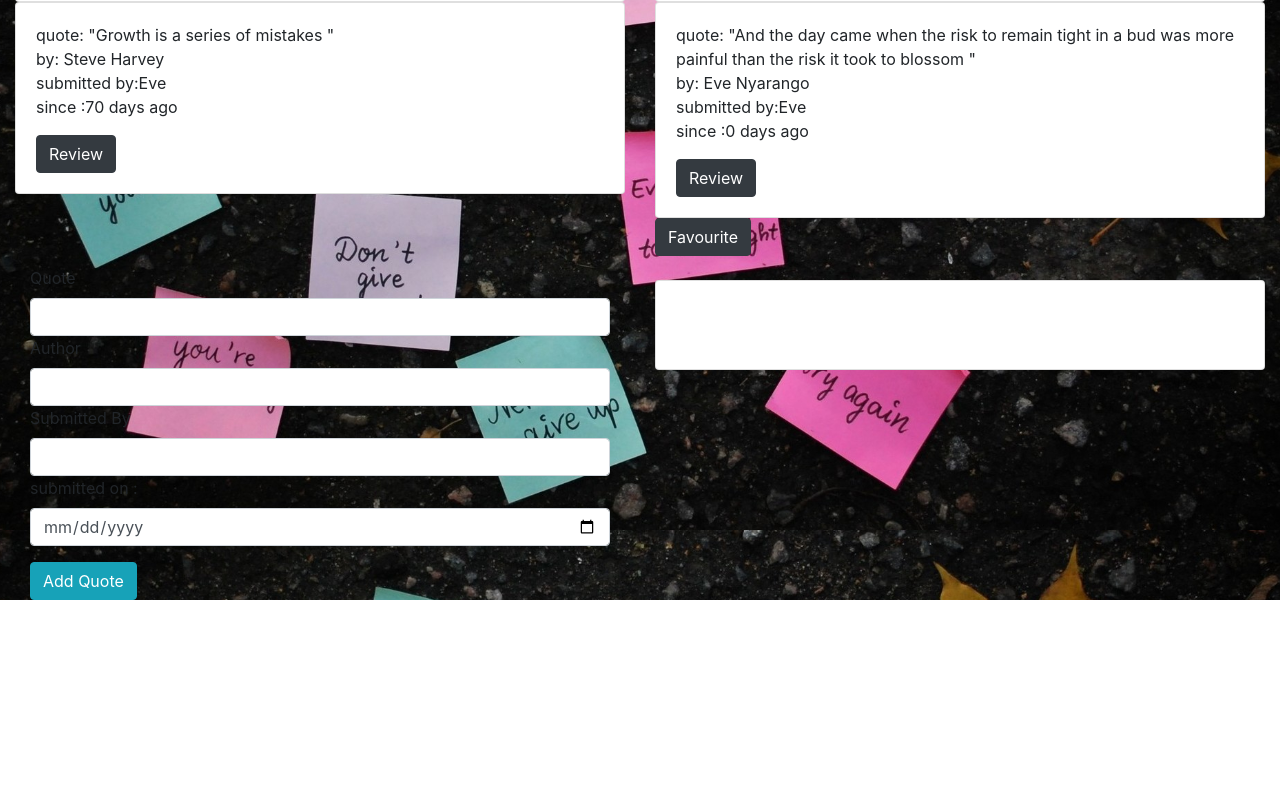
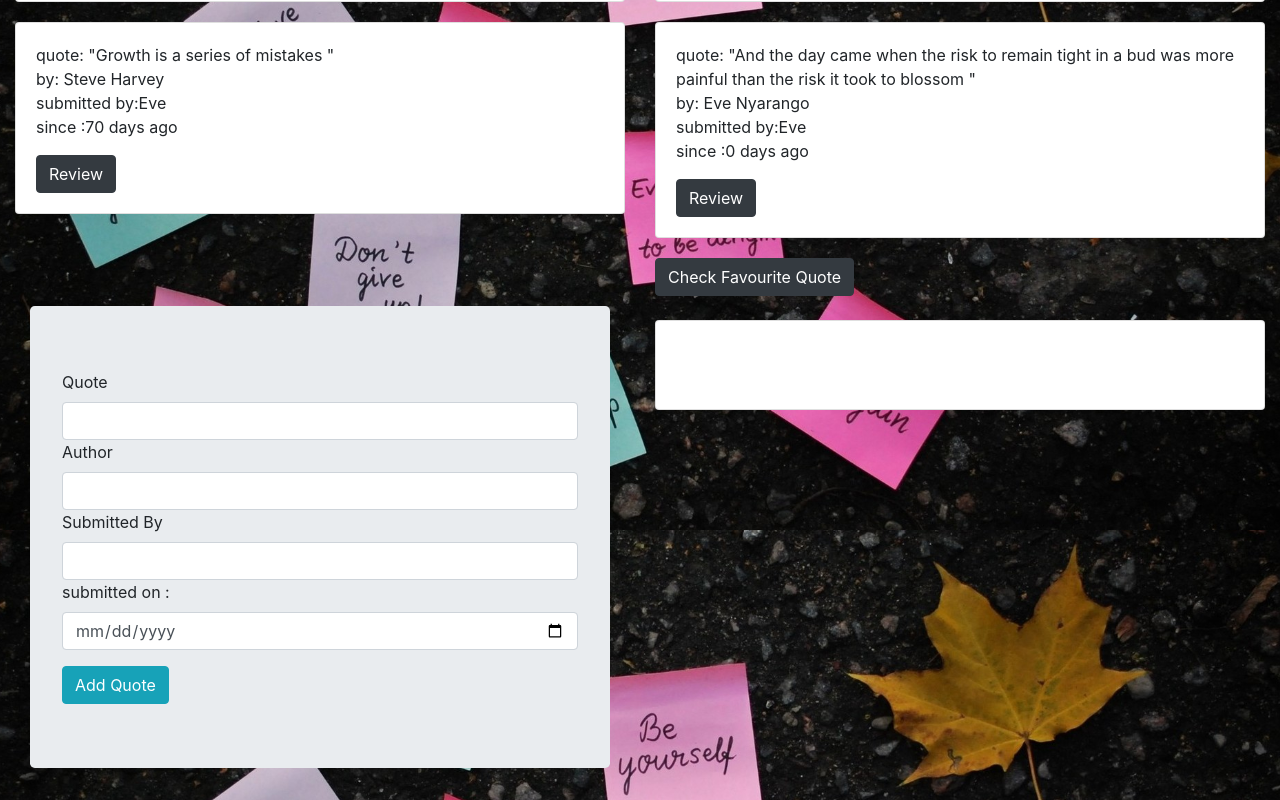
Before and after one commit to EveNyarango/Quotes, an Angular app: page / in a window 1280 px wide. Shown: the part 270-1070 px from the top of the page. Before the commit the page ends 870 px from the top, so only its background shows below. Built offline with nearby package versions, Linux system fonts and the light colour scheme.

Commit message:
add background image and cards

```diff
--- a/src/app/quote-form/quote-form.component.html
+++ b/src/app/quote-form/quote-form.component.html
@@ -1,6 +1,8 @@
 <br>
 <br>
 <div class="container">
+
+  <div class="jumbotron">
   <form (ngSubmit)='submitQuote()' #quoteForm='ngForm'>
     <div class="form-group">
       <label for="name"> Quote </label>
@@ -18,3 +20,4 @@
     <button type="button" (click)='submitQuote()' class="btn btn-info">Add Quote</button>
   </form>
 </div>
+</div>
--- a/src/app/quote/quote.component.html
+++ b/src/app/quote/quote.component.html
@@ -9,7 +9,7 @@
 
       <div class="col-md-6" *ngFor='let quote of quotes;let i = index'>
        <div class="card">
-        <div class="card-body">
+        <div class="card-body" >
           <p id={{i}}>quote: "{{quote.quote}}" <br> by: {{quote.author}} <br> submitted
             by:{{quote.submittedBy}} <br> since :{{quote.since|dateCount}} days ago</p>
 
@@ -29,7 +29,7 @@
     </div>
     <div class="col-md-6">
       <div class="favourite">
-        <button (click)='highLikes()' class="btn btn-dark">Favourite</button>
+        <button (click)='highLikes()' class="btn btn-dark">Check Favourite Quote</button>
         <br>
         <br>
         <div class="card" appHighlight>
--- a/src/styles.css
+++ b/src/styles.css
@@ -7,3 +7,7 @@ body{
     background-repeat: no-repeat;
     background-attachment: fixed;
 }
+.card{
+    margin-bottom: 20px;
+    /* background-color: palevioletred; */
+}
```
